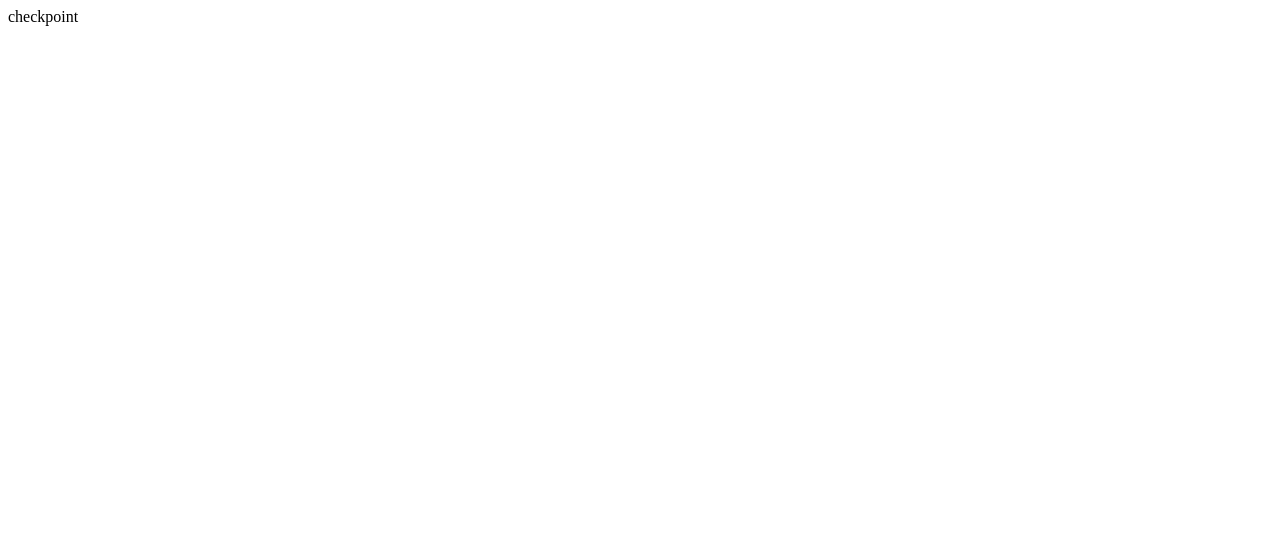
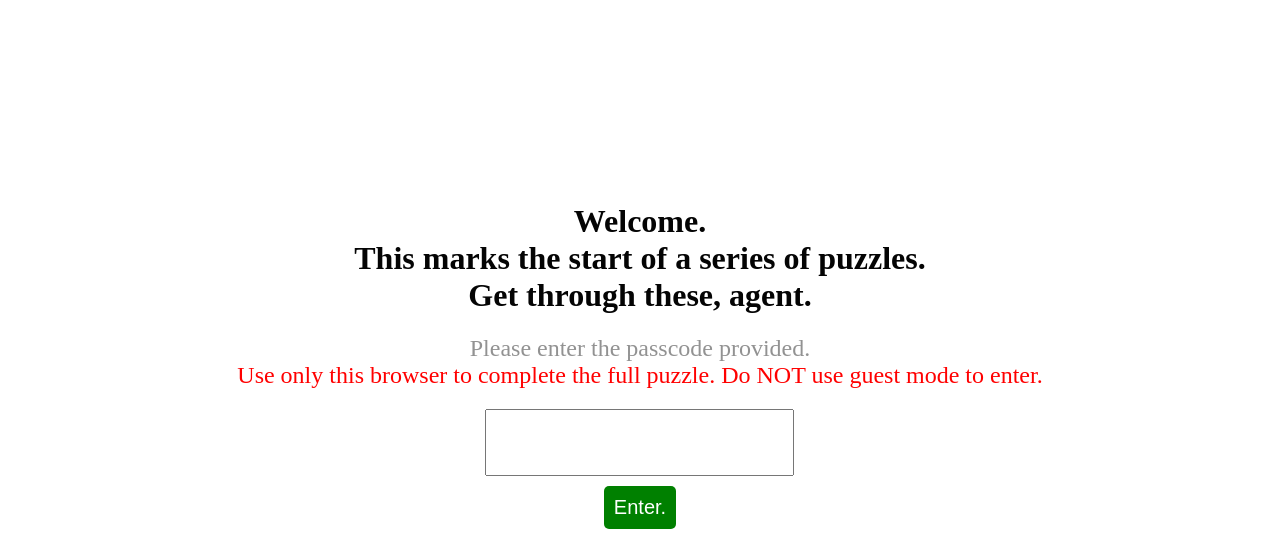
Before and after one commit to sanbedgoswami/wstd, a plain HTML site: page index.html in a window 1280 px wide. Shown: the top 554 px of the page. Drawn offline with Linux system fonts and the light colour scheme.

Commit message:
Update index.html

```diff
--- a/index.html
+++ b/index.html
@@ -1,9 +1,96 @@
 <!DOCTYPE html>
-<html>
-  <title>Wstd- Checkpoint</title>
-  <head>
-    <body>
-      checkpoint
-    </body>
-  </head>
+<html lang="en">
+<head>
+    <meta charset="UTF-8">
+    <meta name="viewport" content="width=device-width, initial-scale=1.0">
+    <title>Entry. &wstd.</title>
+    <link rel="stylesheet" href="styles.css">
+    <div id="statbox" style="display: none;">Blocked.</div>
+    <style>
+        html, body {
+            height: 100%;
+            width: 100%;
+            margin: 0;
+            padding: 0;
+            box-sizing: border-box;
+            display: flex;
+            justify-content: center;
+            align-items: center;
+            background-color: #ffffff;
+            color: rgb(4, 4, 4);
+            font-family: Arial, sans-serif;
+            text-align: center; /* Center-align text for better readability */
+            font-family: 'Times New Roman', Times, serif;
+        }
+        .pcode{
+            padding: 20px;
+            font-size: 20px;
+        }
+        .countdown {
+            display: flex;
+            flex-direction: column;
+            justify-content: center;
+            align-items: center;
+            max-width: 90%; /* Set max-width to keep text readable */
+            padding: 20px;
+            border-radius: 8px; /* Rounded corners for a softer look */
+            background-color: rgba(255, 255, 255, 0.1); /* Slightly transparent background */
+        }
+
+        #timer {
+            font-size: 2em;
+            margin-top: 20px; /* Space between text and timer */
+        }
+
+        @media (max-width: 600px) {
+            #timer {
+                font-size: 1.5em; /* Smaller font size for mobile */
+            }
+            h1 {
+                font-size: 1.5em; /* Smaller header size for mobile */
+            }
+            h2 {
+                font-size: 1em; /* Smaller sub-header size for mobile */
+            }
+        }
+    </style>
+</head>
+<body>
+    <div class="countdown">
+        <h1>Welcome.<br>This marks the start of a series of puzzles. <br>Get through these, agent.</h1>
+        <h2 style="margin-top: 0; font-weight: 100; color: rgb(146, 146, 146);">Please enter the passcode provided.<br><span style="color: red;">Use only this browser to complete the full puzzle. Do NOT use guest mode to enter.</span></h2>
+        <input type="password" class="pcode" id="pcodeval">
+        <button class="pcode" style="background-color: green; padding: 10px; border: 0px solid; margin: 10px; border-radius: 5px; color: white;" onclick="getin()">Enter.</button>
+        <h1 style="font-weight: 300; color: rgb(36, 36, 36);">-wstd.</h1>
+    </div>
+    <script>
+            if (localStorage.getItem("blocked")=="yes"){
+                document.body.style.display="none";
+                document.getElementById("statbox").style.display="block";
+            }
+        function getin(){
+            if (pcodeval!="34031143403802"){
+                if(localStorage.getItem("attempts")=="1"){
+                    alert("Sorry. Wrong again. You are now blocked.");
+                    localStorage.setItem("blocked", "yes");
+                    localStorage.removeItem("attempts");
+                    document.body.style.display="none";
+                    document.getElementById("statbox").style.display="block";
+                }
+            }
+            pcodeval = document.getElementById("pcodeval").value;
+            if (pcodeval=="34031143403802"){
+                localStorage.setItem("allowed", "yes");
+                alert("Thanks. You are now in the challenge. You will be redirected shortly.");
+                setTimeout(() => {
+                    window.location="https://sanbedgoswami.github.io/wstd/Untitled%20document%20(7).pdf";
+                }, 3000);
+            }   else{
+                localStorage.setItem("allowed", "no");
+                localStorage.setItem("attempts", "1");
+                alert("Wrong. You will be blocked after next error.");
+            }
+        }
+    </script>
+</body>
 </html>
```
